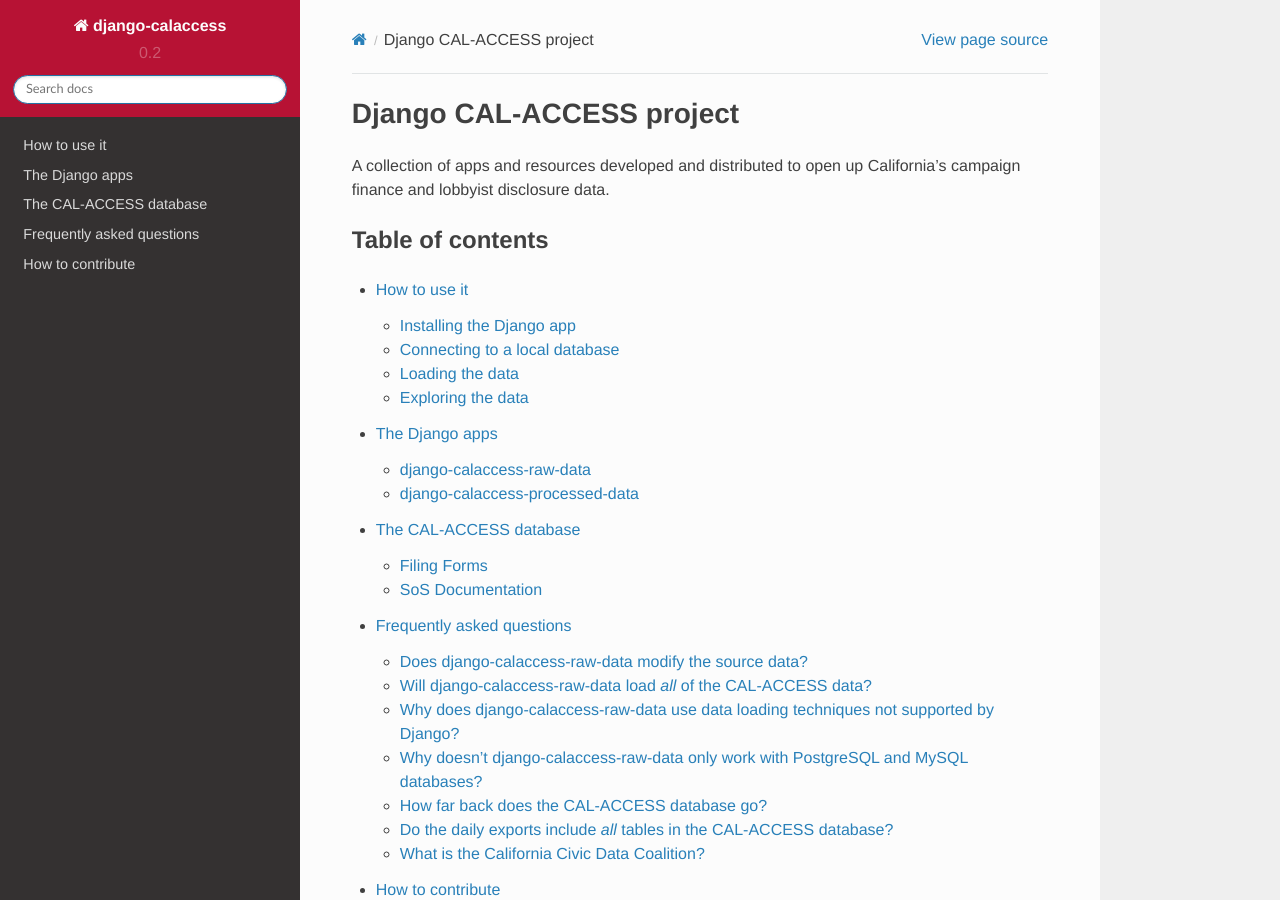
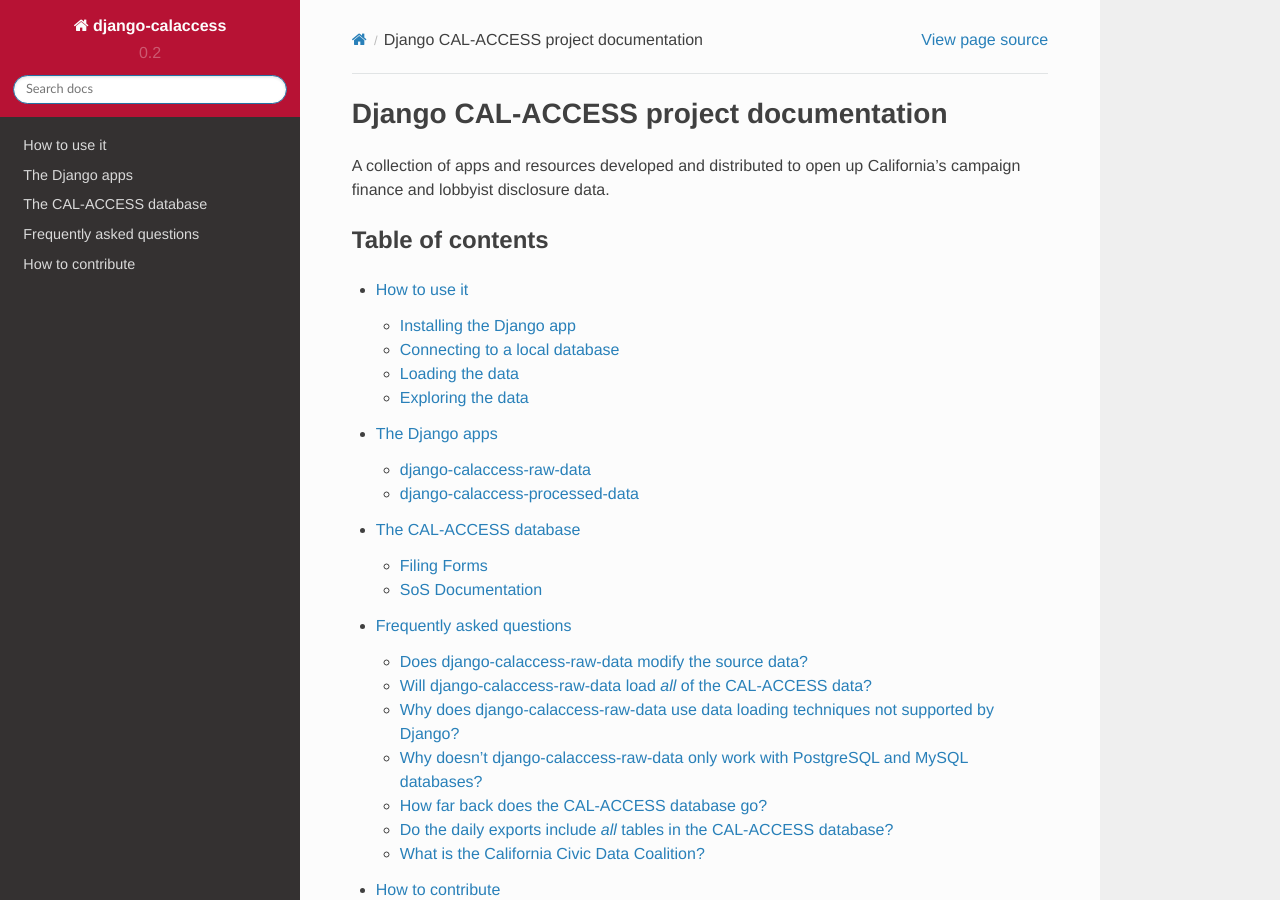
Before and after one commit to palewire/django-calaccess-technical-documentation, a Sphinx documentation site: the page built from docs/index.rst, in a window 1280 px wide and 900 px high. Built offline with Sphinx 7.4.7 and the Read the Docs theme 2.0.0, drawn with Linux system fonts in a browser that asks for light colours; pages that are not in the unit, such as notebooks, are missing from menus.

Commit message:
Headline change

```diff
--- a/docs/conf.py
+++ b/docs/conf.py
@@ -273,7 +273,7 @@ latex_documents = [
 # One entry per manual page. List of tuples
 # (source start file, name, description, authors, manual section).
 man_pages = [
-    ('index', 'django-calaccess-raw-data', u'django-calaccess Documentation',
+    ('index', 'django-calaccess-technical-documentation', u'django-calaccess Documentation',
      [u'California Civic Data Coalition'], 1)
 ]
 
@@ -288,7 +288,7 @@ man_pages = [
 #  dir menu entry, description, category)
 texinfo_documents = [
   ('index', 'django-calaccess', u'django-calaccess Documentation',
-   u'California Civic Data Coalition', 'django-calaccess-raw-data', 'One line description of project.',
+   u'California Civic Data Coalition', 'django-calaccess-technical-documentation', 'One line description of project.',
    'Miscellaneous'),
 ]
 
--- a/docs/index.rst
+++ b/docs/index.rst
@@ -1,5 +1,5 @@
-Django CAL-ACCESS project
-=========================
+Django CAL-ACCESS project documentation
+=======================================
 
 A collection of apps and resources developed and distributed to open up California's campaign finance and lobbyist disclosure data.
 
```
